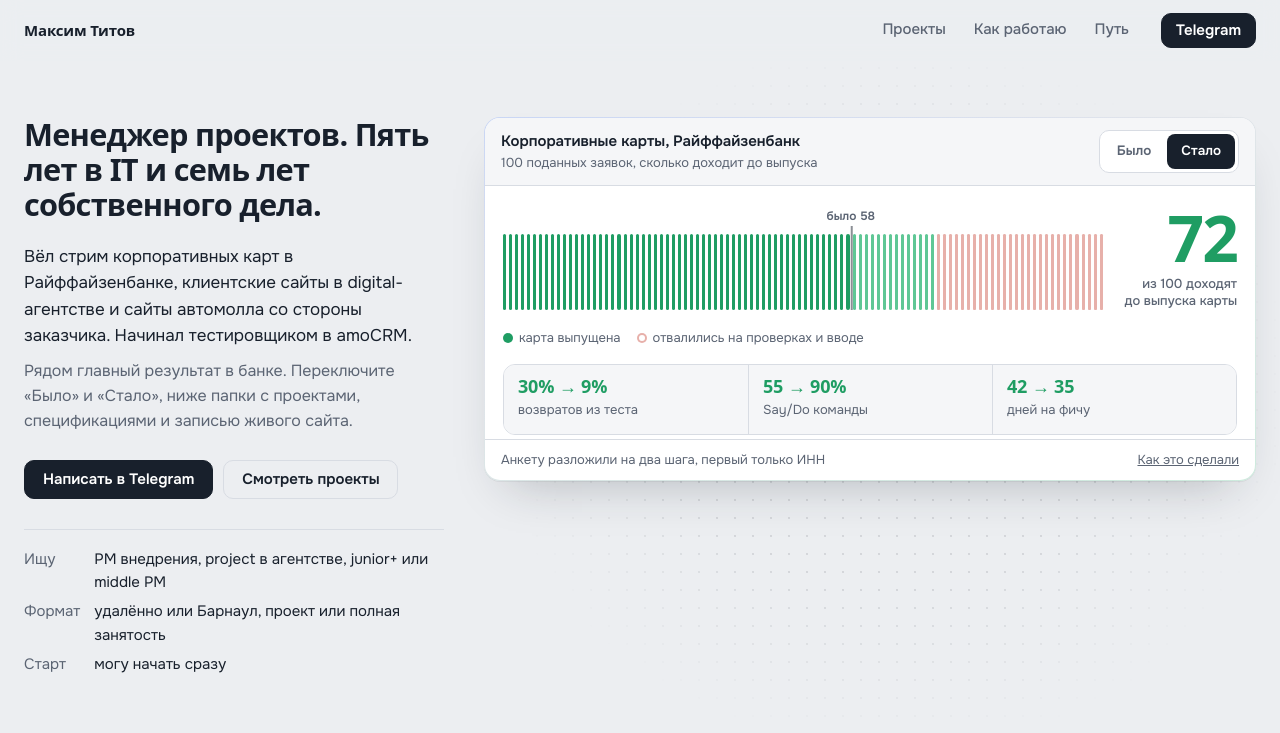
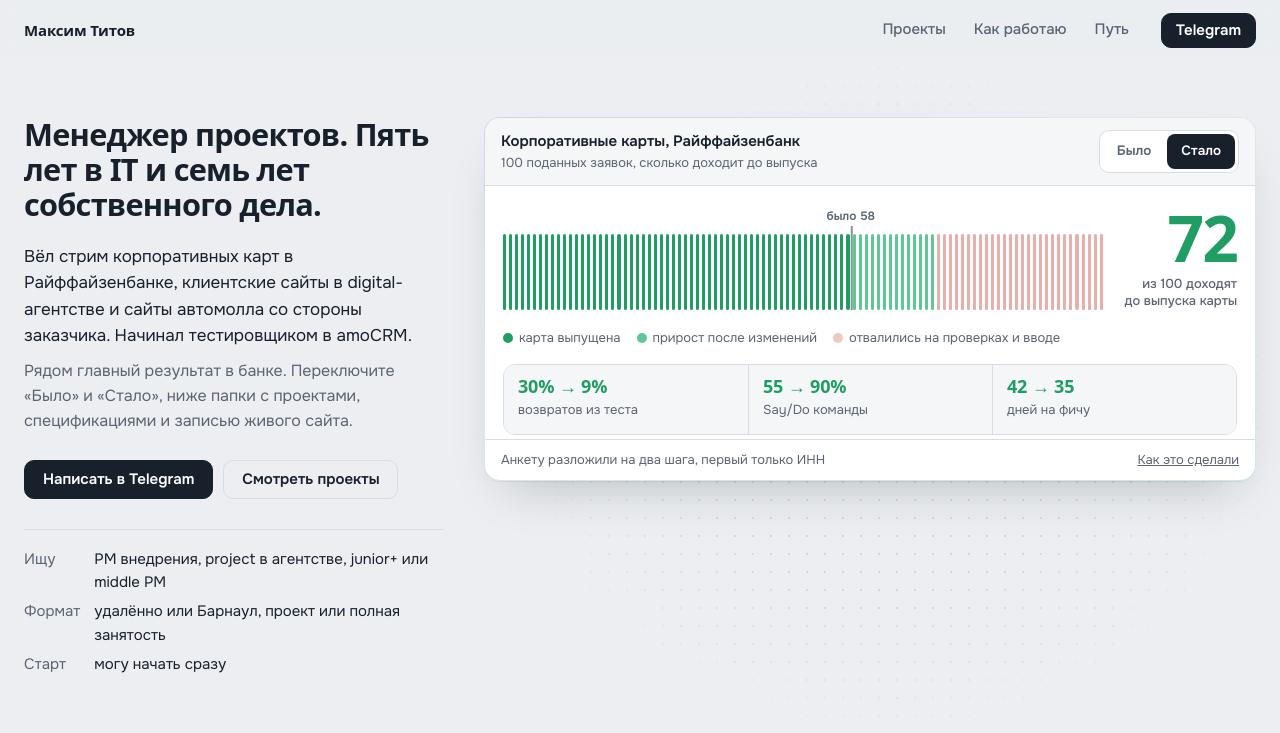
Before and after one commit to titov1235/titov1235.github.io, a plain HTML site: page index.html in a window 1280 px wide. Shown: the top 733 px of the page. Drawn offline with Linux system fonts and the light colour scheme; a web font is replaced by a local one.

```diff
--- a/index.html
+++ b/index.html
@@ -477,7 +477,7 @@ footer{color:var(--muted);font-size:14px;padding:0 0 40px}
         <div class="dots" id="dots" role="img" aria-label="Из 100 заявок до выпуска доходят 72, было 58"></div>
         <div class="fbig"><span id="fnum">72</span><small>из 100 доходят<br>до выпуска карты</small></div>
       </div>
-      <div class="legend" style="padding:0 18px"><span><i style="background:var(--done)"></i>карта выпущена</span><span><i style="background:transparent;box-shadow:inset 0 0 0 2px #E7B0AA"></i>отвалились на проверках и вводе</span></div>
+      <div class="legend" style="padding:0 18px"><span><i style="background:var(--done)"></i>карта выпущена</span><span><i style="background:#5FC795"></i>прирост после изменений</span><span><i style="background:#EDC9C4"></i>отвалились на проверках и вводе</span></div>
       <div class="hero-kpi">
         <div><strong>30% → 9%</strong><span>возвратов из теста</span></div>
         <div><strong>55 → 90%</strong><span>Say/Do команды</span></div>
```
